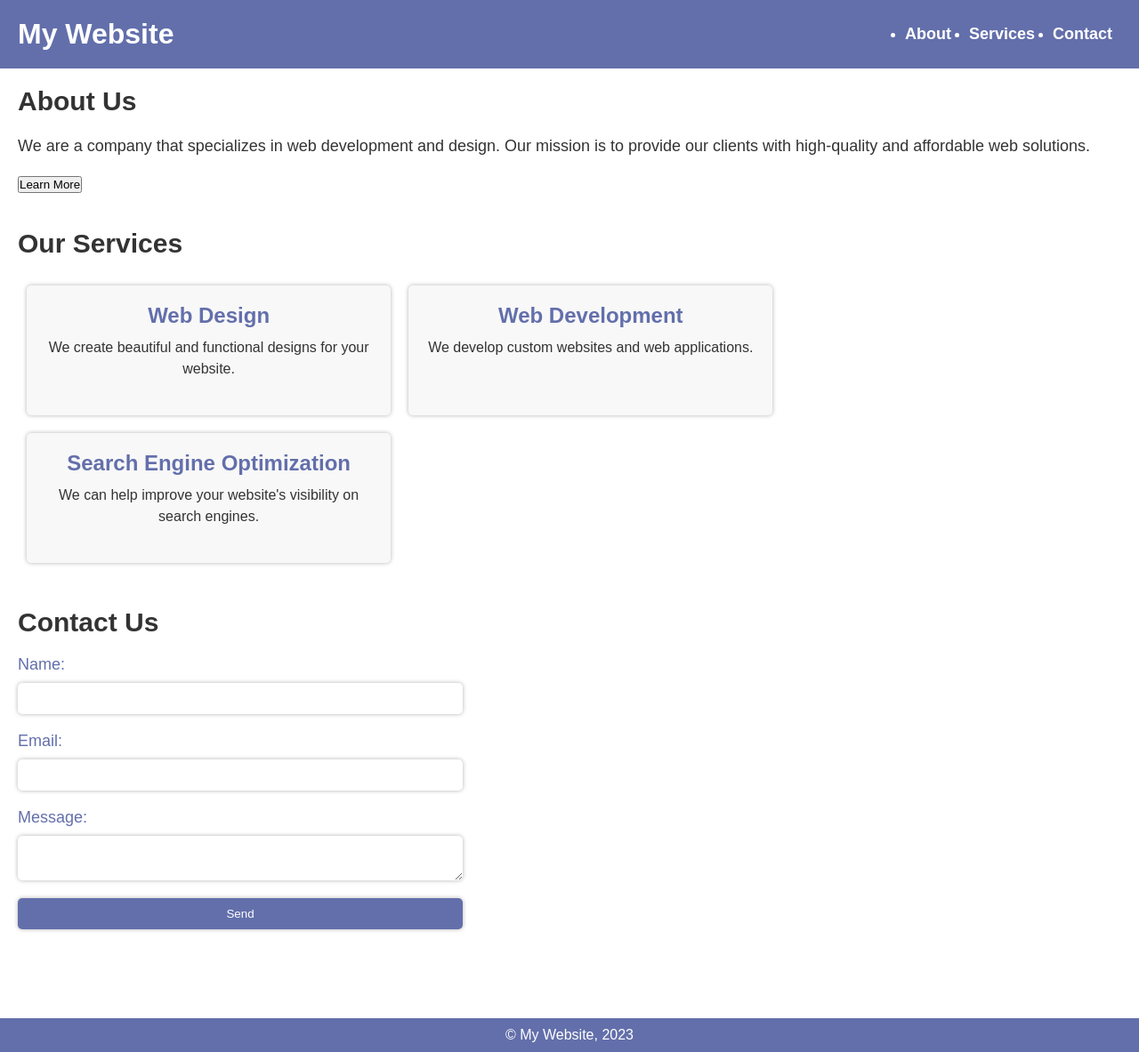
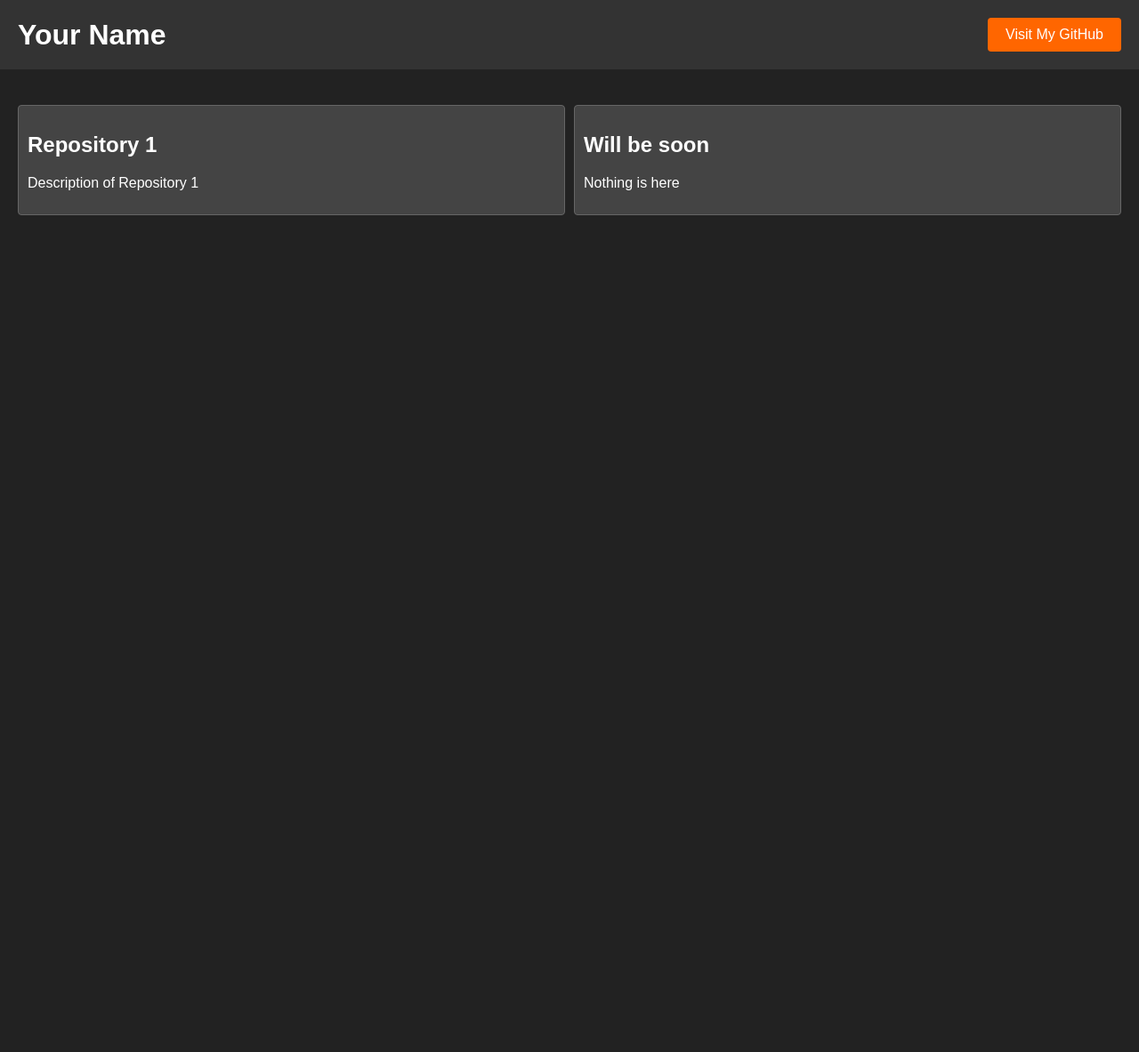
Before and after one commit to GriZimin/GriZimin.github.io, a plain HTML site: page index.html in a window 1280 px wide. Shown: the whole page at 89% size. After the commit the page ends 800 px from the top, so only its background shows below. Drawn offline with Linux system fonts and the light colour scheme.

Commit message:
index.html changed

```diff
--- a/index.html
+++ b/index.html
@@ -1,59 +1,101 @@
 <!DOCTYPE html>
 <html>
 <head>
-    <title>My Website</title>
-    <link rel="stylesheet" href="style.css">
+  <title>My Repositories</title>
+  <style>
+    body {
+      font-family: Arial, sans-serif;
+      margin: 0;
+      padding: 0;
+      background-color: #222;
+      color: #fff;
+    }
+
+    header {
+      background-color: #333;
+      padding: 20px;
+      text-align: center;
+      margin-bottom: 20px;
+      display: flex;
+      justify-content: space-between;
+      align-items: center;
+    }
+
+    h1 {
+      margin: 0;
+    }
+
+    #github-button {
+      color: #fff;
+      text-decoration: none;
+      background-color: #f60;
+      padding: 10px 20px;
+      border-radius: 4px;
+    }
+
+    .repositories {
+      display: grid;
+      grid-template-columns: repeat(2, 1fr);
+      grid-gap: 10px;
+      padding: 20px;
+    }
+
+    .repository {
+      background-color: #444;
+      border: 1px solid #666;
+      border-radius: 4px;
+      padding: 10px;
+      cursor: pointer;
+      transition: background-color 0.3s;
+    }
+
+    .repository:hover {
+      background-color: #fff;
+      color: #222;
+    }
+
+    .repository-name {
+      font-weight: bold;
+      color: #fff;
+    }
+
+    .repository-description {
+      margin-top: 5px;
+    }
+  </style>
+  <script>
+    // JavaScript code to handle repository button click
+    document.addEventListener("DOMContentLoaded", function() {
+      const repositories = document.querySelectorAll(".repository");
+
+      repositories.forEach(function(repository) {
+        repository.addEventListener("click", function() {
+          const repositoryLink = this.getAttribute("data-link");
+          window.location.href = repositoryLink;
+        });
+      });
+    });
+  </script>
 </head>
 <body>
   <header>
-      <h1>My Website</h1>
-      <nav>
-        <ul>
-          <li><a href="#about">About</a></li>
-          <li><a href="#services">Services</a></li>
-          <li><a href="#contact">Contact</a></li>
-        </ul>
-      </nav>
+    <h1>Your Name</h1>
+    <a id="github-button" href="https://github.com/GriZimin" target="_blank">Visit My GitHub</a>
   </header>
-    <main>
-      <section id="about">
-        <h2>About Us</h2>
-        <p>We are a company that specializes in web development and design. Our mission is to provide our clients with high-quality and affordable web solutions.</p>
-        <button id="learn-more">Learn More</button>
-      </section>
-      <section id="services">
-        <h2>Our Services</h2>
-        <ul>
-          <li>
-            <h3>Web Design</h3>
-            <p>We create beautiful and functional designs for your website.</p>
-          </li>
-          <li>
-            <h3>Web Development</h3>
-            <p>We develop custom websites and web applications.</p>
-          </li>
-          <li>
-            <h3>Search Engine Optimization</h3>
-            <p>We can help improve your website's visibility on search engines.</p>
-          </li>
-        </ul>
-      </section>
-      <section id="contact">
-        <h2>Contact Us</h2>
-        <form>
-          <label for="name">Name:</label>
-          <input type="text" id="name" name="name">
-          <label for="email">Email:</label>
-          <input type="email" id="email" name="email">
-          <label for="message">Message:</label>
-          <textarea id="message" name="message"></textarea>
-          <button type="submit">Send</button>
-        </form>
-      </section>
-    </main>
-    <footer>
-      <p>&copy; My Website, 2023</p>
-    </footer>
-    <script src="script.js"></script>
+
+  <div class="repositories">
+    <div class="repository" data-link="https://github.com/GriZimin/grizimin.github.io">
+      <h2 class="repository-name">Repository 1</h2>
+      <p class="repository-description">Description of Repository 1</p>
+    </div>
+
+    <div class="repository" data-link="pornhub.com">
+      <h2 class="repository-name">Will be soon</h2>
+      <p class="repository-description">Nothing is here</p>
+    </div>
+
+
+    <!-- Add more repositories as needed -->
+  </div>
 </body>
 </html>
--- a/style.css
+++ /dev/null
@@ -1,143 +0,0 @@
-/* Reset styles */
-* {
-  margin: 0;
-  padding: 0;
-  box-sizing: border-box;
-}
-
-/* Set font and background color */
-body {
-  font-family: Arial, sans-serif;
-  background-color: #fff;
-  color: #333;
-}
-
-/* Header styles */
-header {
-  display: flex;
-  justify-content: space-between;
-  align-items: center;
-  padding: 20px;
-  background-color: #636FAB;
-  color: #fff;
-}
-
-nav ul {
-  display: flex;
-}
-
-nav ul li {
-  margin: 0 10px;
-}
-
-nav ul li a {
-  color: #fff;
-  text-decoration: none;
-  font-weight: bold;
-  font-size: 18px;
-  transition: all 0.2s ease-in-out;
-}
-
-nav ul li a:hover {
-  color: #f8f8f8;
-}
-
-/* Main styles */
-main {
-  padding: 20px;
-}
-
-section {
-  margin-bottom: 40px;
-}
-
-section h2 {
-  margin-bottom: 20px;
-  font-size: 30px;
-  color: #333;
-  animation: fadeInUp 1s;
-}
-
-section ul {
-  list-style: none;
-  display: flex;
-  flex-wrap: wrap;
-}
-
-section li {
-  flex-basis: 33%;
-  padding: 20px;
-  text-align: center;
-  background-color: #f8f8f8;
-  border-radius: 5px;
-  margin: 10px;
-  transition: all 0.2s ease-in-out;
-  box-shadow: 0px 0px 5px rgba(0,0,0,0.3);
-}
-
-section li:hover {
-  transform: scale(1.1);
-}
-
-section li h3 {
-  font-size: 24px;
-  margin-bottom: 10px;
-  color: #636FAB;
-}
-
-section li p {
-  font-size: 16px;
-  line-height: 1.5;
-}
-
-section p {
-  font-size: 18px;
-  line-height: 1.5;
-  margin-bottom: 20px;
-}
-
-form {
-  display: flex;
-  flex-direction: column;
-  max-width: 500px;
-}
-
-label {
-  font-size: 18px;
-  margin-bottom: 10px;
-  color: #636FAB;
-}
-
-input[type="text"],
-input[type="email"],
-textarea {
-  padding: 10px;
-  margin-bottom: 20px;
-  border-radius: 5px;
-  border: none;
-  box-shadow: 0px 0px 5px rgba(0,0,0,0.3);
-}
-
-button[type="submit"] {
-  padding: 10px;
-  background-color: #636FAB;
-  color: #fff;
-  border: none;
-  border-radius: 5px;
-  cursor: pointer;
-  transition: all 0.2s ease-in-out;
-  box-shadow: 0px 0px 5px rgba(0,0,0,0.3);
-}
-
-button[type="submit"]:hover {
-  background-color: #f8f8f8;
-  color: #636FAB;
-}
-
-footer {
-  text-align: center;
-  background-color: #636FAB;
-  color: #fff;
-  padding: 10px;
-  margin-top: 40px;
-}
```
Lines whose indentation alone changed are shown as unchanged.
